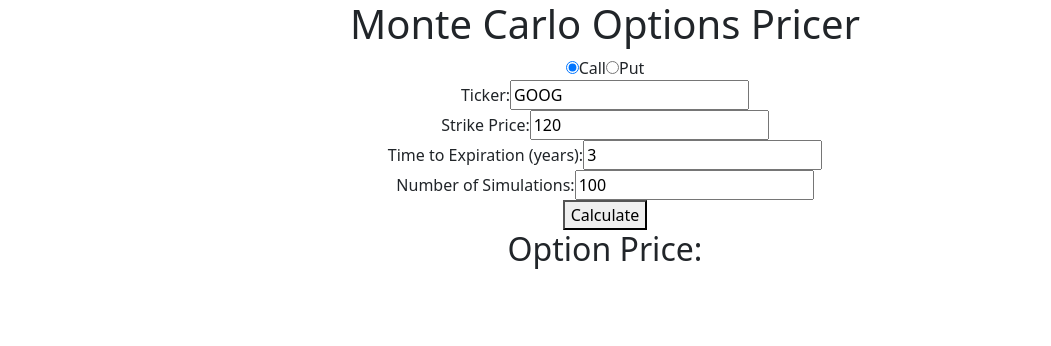
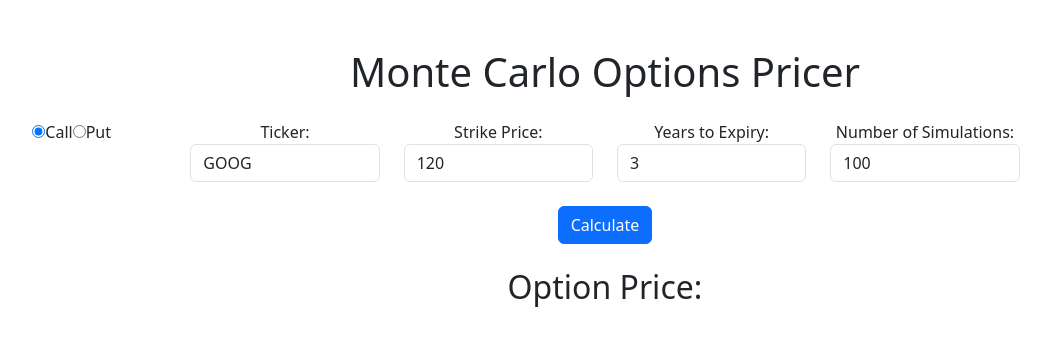
Before and after one commit to ChristianLindler/optionspricer, a React (Create React App) app in the folder my-app/: page / in a window 1280 px wide. Shown: the top 346 px of the page, without its empty margins (35-1086 px from the left). Built offline with nearby package versions, Linux system fonts and the light colour scheme.

Commit message:
hopefully fixed cors

```diff
--- a/my-app/src/App.js
+++ b/my-app/src/App.js
@@ -4,6 +4,7 @@ import OptionsPricer from './components/OptionsPricer'
 function App() {
   return (
     <div className="App">
+      <h1 className="mt-5 mb-4">Monte Carlo Options Pricer</h1>
       <OptionsPricer />
     </div>
   );
--- a/my-app/src/components/StockPriceChart.js
+++ b/my-app/src/components/StockPriceChart.js
@@ -1,7 +1,9 @@
 import React, { useEffect, useRef } from 'react'
 import Chart from 'chart.js/auto'
+import ChartAnnotationsPlugin from 'chartjs-plugin-annotation';
+Chart.register(ChartAnnotationsPlugin);
 
-function StockPriceChart({ paths }) {
+function StockPriceChart({ paths, strikePrice }) {
   const chartRef = useRef(null);
   const chartInstance = useRef(null);
 
@@ -41,6 +43,22 @@ function StockPriceChart({ paths }) {
             legend: {
               display: false,
             },
+            annotation: {
+              annotations: [
+                {
+                  type: 'line',
+                  mode: 'horizontal',
+                  scaleID: 'y',
+                  value: strikePrice,
+                  borderColor: 'red',
+                  borderWidth: 1,
+                  label: {
+                    enabled: true,
+                    content: 'Strike Price',
+                  },
+                },
+              ],
+            }
           }
         }
       });
--- a/my-app/src/components/optionsPricer.js
+++ b/my-app/src/components/optionsPricer.js
@@ -48,8 +48,8 @@ const OptionsPricer = () => {
 
     return (
         <div>
-          <h1>Monte Carlo Options Pricer</h1>
-          <form>
+          <div className="row mx-auto mb-4">
+            <form className="col-md-2">
               <label>
                 <input
                   type="radio"
@@ -69,45 +69,52 @@ const OptionsPricer = () => {
                 Put
               </label>
             </form>
-          <div>
+            <div className="col-md-2">
               <label>Ticker:</label>
               <input
+                className="form-control"
                 type="text"
                 name="ticker"
                 value={ticker}
                 onChange={(event) => setTicker(event.target.value)}
               />
             </div>
-          <div>
+            <div className="col-md-2">
               <label>Strike Price:</label>
               <input
+                className="form-control"
                 type="number"
                 name="strikePrice"
                 value={strikePrice}
                 onChange={(event) => setStrikePrice(event.target.value)}
               />
             </div>
-          <div>
-            <label>Time to Expiration (years):</label>
+            <div className="col-md-2">
+              <label>Years to Expiry:</label>
               <input
+                className="form-control"
                 type="number"
                 name="timeToExpiration"
                 value={timeToExpiry}
                 onChange={(event) => setTimeToExpiry(event.target.value)}
               />
             </div>
-          <div>
+            <div className="col-md-2">
               <label>Number of Simulations:</label>
               <input
+                className="form-control"
                 type="number"
                 name="simulations"
                 value={numSims}
                 onChange={(event) => setNumSims(event.target.value)}
               />
             </div>
-          <button onClick={calculateOptionPrice}>Calculate</button>
-          <h2>Option Price: {calculating ? 'loading' : optionPrice}</h2>
-          {paths ? <StockPriceChart paths={paths} /> : <h1></h1>}
+          </div>
+          <button onClick={calculateOptionPrice} className="btn btn-primary">Calculate</button>
+          <h2 className="mt-4">Option Price: {calculating ? 'loading' : optionPrice}</h2>
+          <div className="chart-container mx-auto mb-4" style={{ width: '100%', maxWidth: '1000px', height: '500px' }}>
+            <StockPriceChart paths={paths} strikePrice={strikePrice} />
+          </div>
         </div>
       )
 }
```
Also changed, not shown: 1 other file (tests, documents, lock files or other folders). Lines whose indentation alone changed are shown as unchanged.
